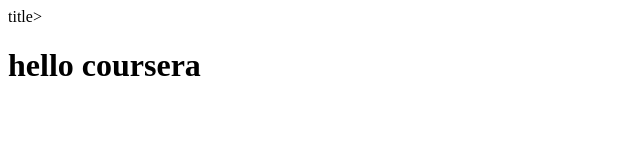
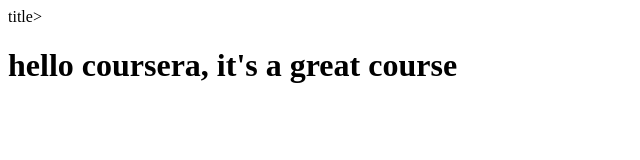
Before and after one commit to lucievollerin/coursera-test, a plain HTML site: page site/index.html in a window 1280 px wide. Shown: the whole page, without its empty margins (0-640 px from the left). Drawn offline with Linux system fonts and the light colour scheme.

Commit message:
small addition

```diff
--- a/site/index.html
+++ b/site/index.html
@@ -4,6 +4,6 @@
 	<title>Hello cousera!</title>title>
 </head>
 <body>
-<h1> hello coursera </h1>
+<h1> hello coursera, it's a great course </h1>
 </body>
 </html>
```
